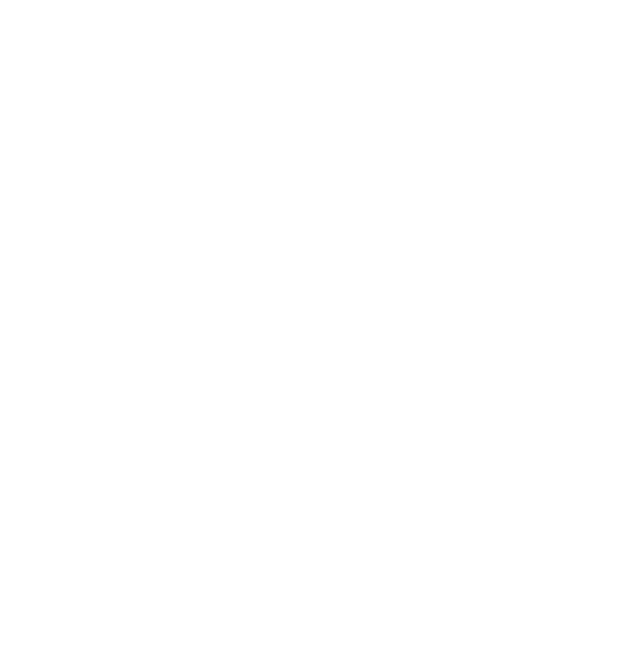
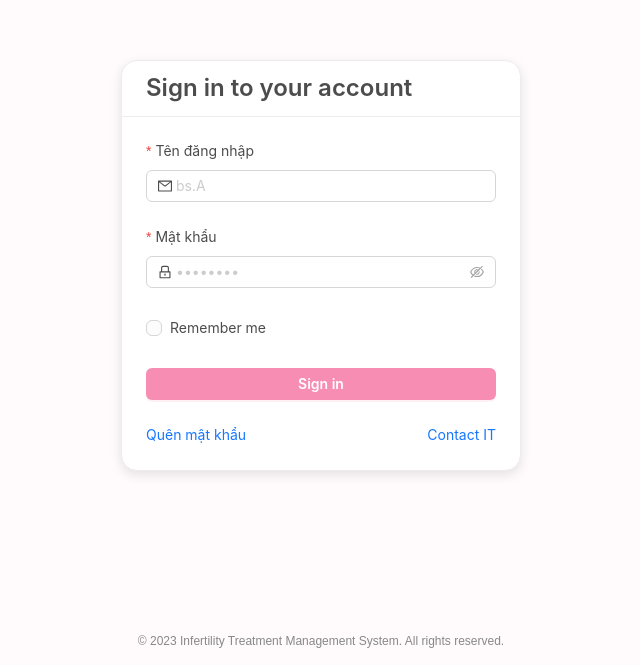
Before and after one commit to J2T02/FE, a React (Vite) app: page /Doctor-Login in a window 1280 px wide. Before the commit this address had no page. Shown: the part 135-800 px from the top of the page, without its empty margins (319-959 px from the left). Built offline with nearby package versions, Linux system fonts and the light colour scheme.

Commit message:
FR19-logindoctor

```diff
--- /dev/null
+++ b/src/pages/DoctorPage/LoginDoctor.jsx
@@ -0,0 +1,9 @@
+
+import LoginModel from "./components/LoginModel";
+function LoginDoctor() {
+    return (
+        <LoginModel/>
+     );
+}
+
+export default LoginDoctor;
--- /dev/null
+++ b/src/pages/DoctorPage/components/LoginModel.jsx
@@ -0,0 +1,121 @@
+import React, { useState } from 'react';
+import {
+  Button,
+  Card,
+  Checkbox,
+  Form,
+  Input,
+  Typography,
+  theme
+} from 'antd';
+import {
+  MailOutlined,
+  LockOutlined,
+  EyeInvisibleOutlined,
+  EyeTwoTone
+} from '@ant-design/icons';
+
+const { Title, Text, Link } = Typography;
+
+const LoginModel = () => {
+  const [loading, setLoading] = useState(false);
+    const { token } = theme.useToken();
+  const onFinish = (values) => {
+    setLoading(true);
+    console.log('Login attempt:', values);
+
+    // Simulate redirect
+    setTimeout(() => {
+      setLoading(false);
+      window.location.href = '#doctor-dashboard';
+    }, 1500);
+  };
+
+  return (
+
+      <div style={{
+        backgroundColor: '#fffafc',
+        minHeight: '100vh',
+        display: 'flex',
+        justifyContent: 'center',
+        alignItems: 'center',
+        padding: 48,
+      }}>
+        <Card
+          title={<Title level={3} style={{ marginBottom: 0 }}>Sign in to your account</Title>}
+          bordered={true}
+          style={{
+            width: 400,
+            borderRadius: 16,
+            boxShadow: '0 4px 12px rgba(0,0,0,0.1)',
+          }}
+        >
+          <Form
+            name="loginForm"
+            layout="vertical"
+            onFinish={onFinish}
+          >
+            <Form.Item
+              label="Tên đăng nhập"
+              name="AccName"
+              rules={[
+                { required: true, message: 'Nhập tên đăng nhập' },
+                { type: 'text', message: 'Sai tên đăng nhập' },
+              ]}
+            >
+              <Input
+                prefix={<MailOutlined />}
+                placeholder="bs.A"
+              />
+            </Form.Item>
+
+            <Form.Item
+              label="Mật khẩu"
+              name="Password"
+              rules={[{ required: true, message: 'Nhập mật khẩu' }]}
+            >
+              <Input.Password
+                prefix={<LockOutlined />}
+                placeholder="••••••••"
+                iconRender={(visible) => visible ? <EyeTwoTone /> : <EyeInvisibleOutlined />}
+              />
+            </Form.Item>
+
+            <Form.Item name="remember" valuePropName="checked">
+              <Checkbox>Remember me</Checkbox>
+            </Form.Item>
+
+            <Form.Item>
+              <Button
+                type="primary"
+                htmlType="submit"
+                loading={loading}
+                block
+              >
+                Sign in
+              </Button>
+            </Form.Item>
+
+            <div style={{ display: 'flex', justifyContent: 'space-between' }}>
+              <Link href="#">Quên mật khẩu</Link>
+              <Link href="#">Contact IT</Link>
+            </div>
+          </Form>
+        </Card>
+
+        <div style={{
+          position: 'absolute',
+          bottom: 16,
+          textAlign: 'center',
+          width: '100%',
+          color: '#888',
+          fontSize: 12
+        }}>
+          © 2023 Infertility Treatment Management System. All rights reserved.
+        </div>
+      </div>
+
+  );
+};
+
+export default LoginModel;
--- a/src/routers/routers.js
+++ b/src/routers/routers.js
@@ -17,6 +17,10 @@
     path: "/admin",
     component: lazy(() => import("~pages/AdminPage/AdminPage")),
   },
+  {
+    path: "/Doctor-Login",
+    component: lazy(() => import("~pages/DoctorPage/LoginDoctor")),
+  },
 ];
 
 export default routers;
```
